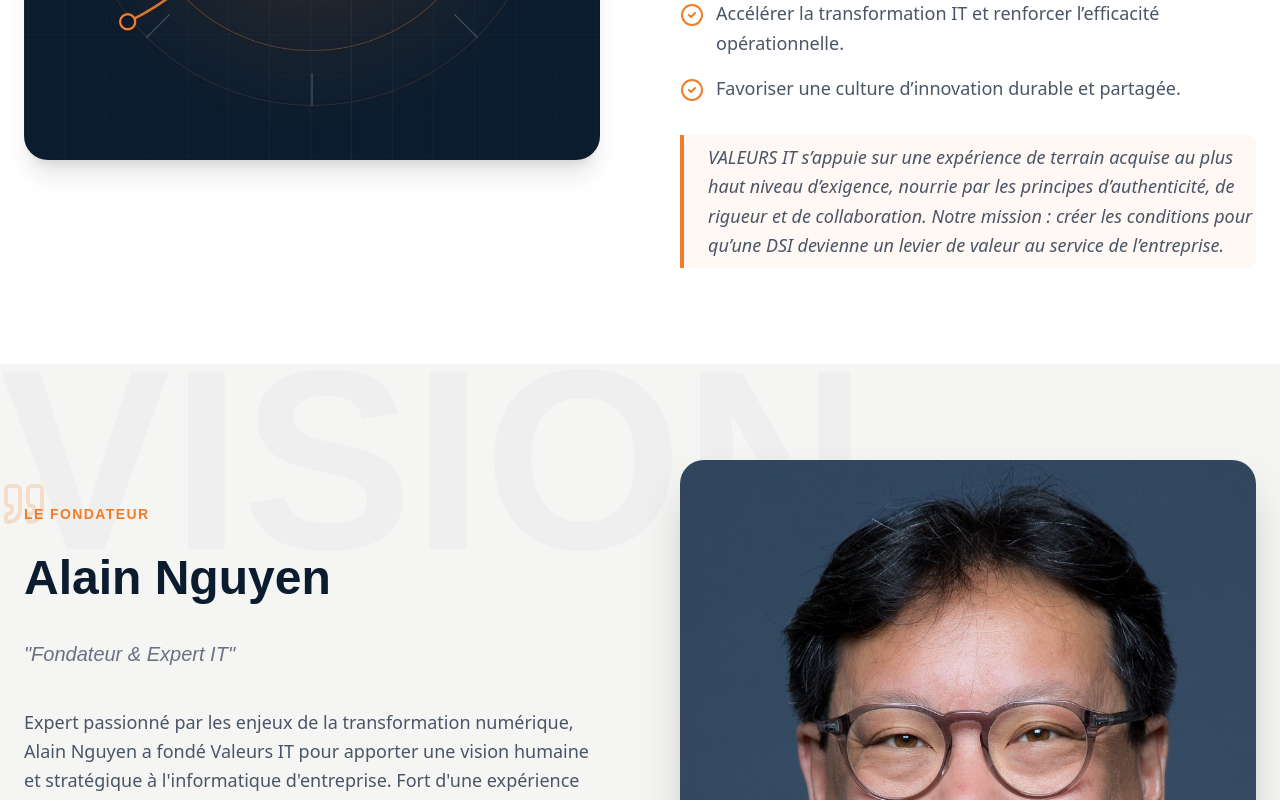
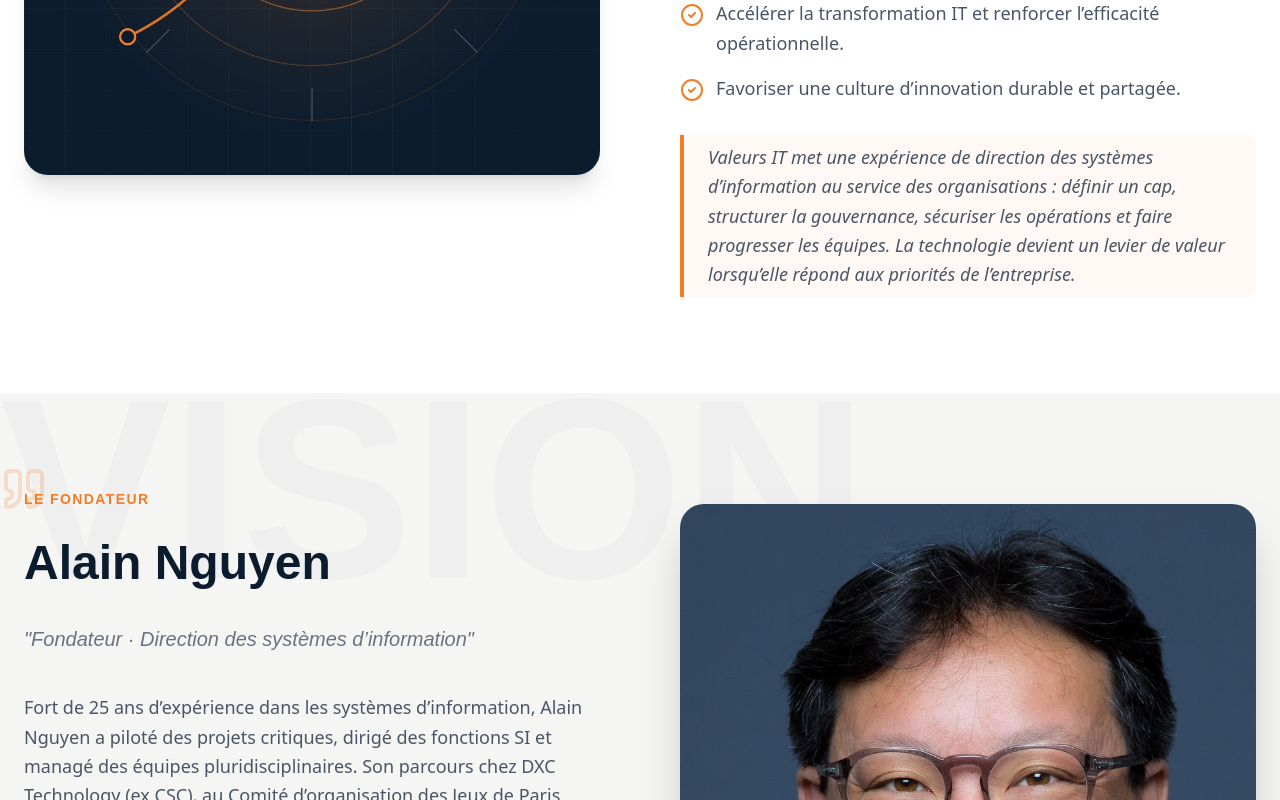
Before and after one commit to anguyen-valeursit/site-valeurs-it, a React (Vite) app: page / in a window 1280 px wide. Shown: the part 1440-2240 px from the top of the page. Built offline with nearby package versions, Linux system fonts and the light colour scheme; no server answers; the database is empty.

Commit message:
Refine site positioning and editorial content

```diff
--- a/src/constants.ts
+++ b/src/constants.ts
@@ -3,8 +3,9 @@ export const SITE_CONTENT = {
     name: "Valeurs IT",
     logo: "/logo-valeurs-it.png", // Logo Valeurs IT — servi depuis public/
     tagline: "Conseiller. Transformer. Innover.",
-    history: "Née de l’expérience unique des Jeux de Paris 2024, Valeurs IT accompagne les entreprises dans la transformation et la valorisation de leurs systèmes d’information. Notre conviction : la technologie n’a de sens que lorsqu’elle sert la vision, la performance collective et les valeurs humaines de l’organisation.",
-    mission: "VALEURS IT s’appuie sur une expérience de terrain acquise au plus haut niveau d’exigence, nourrie par les principes d’authenticité, de rigueur et de collaboration. Notre mission : créer les conditions pour qu’une DSI devienne un levier de valeur au service de l’entreprise.",
+    history: "Valeurs IT accompagne les organisations dans la définition et la mise en œuvre de leur stratégie SI. L’expérience acquise dans des contextes exigeants, notamment à Paris 2024, nourrit une approche multisectorielle : relier les choix technologiques aux enjeux métiers, à la performance collective et à la continuité d’activité.",
+    sectors: ["Sport", "Événementiel", "Services numériques", "Banque", "Distribution", "Télécommunications"],
+    mission: "Valeurs IT met une expérience de direction des systèmes d’information au service des organisations : définir un cap, structurer la gouvernance, sécuriser les opérations et faire progresser les équipes. La technologie devient un levier de valeur lorsqu’elle répond aux priorités de l’entreprise.",
     interventionPoints: [
       "Clarifier la stratégie numérique et aligner la technologie sur les enjeux métier.",
       "Accélérer la transformation IT et renforcer l’efficacité opérationnelle.",
@@ -13,8 +14,8 @@ export const SITE_CONTENT = {
   },
   bio: {
     name: "Alain Nguyen",
-    title: "Fondateur & Expert IT",
-    description: "Expert passionné par les enjeux de la transformation numérique, Alain Nguyen a fondé Valeurs IT pour apporter une vision humaine et stratégique à l'informatique d'entreprise. Fort d'une expérience solide dans le secteur, il accompagne ses clients avec une approche pragmatique et orientée résultats.",
+    title: "Fondateur · Direction des systèmes d’information",
+    description: "Fort de 25 ans d’expérience dans les systèmes d’information, Alain Nguyen a piloté des projets critiques, dirigé des fonctions SI et managé des équipes pluridisciplinaires. Son parcours chez DXC Technology (ex CSC), au Comité d’organisation des Jeux de Paris 2024 et au Groupe Luminess lui a permis d’exercer l’ensemble des responsabilités d’une direction SI : stratégie, budget, opérations, transformation, cybersécurité, partenaires et management. Il accompagne aujourd’hui les organisations avec une approche pragmatique, collective et orientée résultats.",
   },
   services: [
     {
@@ -29,7 +30,7 @@ export const SITE_CONTENT = {
     },
     {
       title: "Expertise IT",
-      description: "Audit, analyse des réponses à appel d'offres, accompagnement dans la mise en oeuvre de solutions technologiques",
+      description: "Audit du SI, gouvernance, gestion des risques et accompagnement de la cybersécurité et des transformations technologiques.",
       icon: "ShieldCheck"
     },
     {
@@ -44,176 +45,62 @@ export const SITE_CONTENT = {
     charter: "https://drive.google.com/file/d/1LLOfzW5wRMKHUagrfXTABpX1d5h9yzNe/view?usp=drive_link"
   },
   news: [
-    {
-      id: "paris-2024",
-      title: "Les Jeux de Paris 2024, une expérience unique",
-      excerpt: "Partage d'expérience sur la vision stratégique, l'authenticité, les liens, l'exigence et la résilience, illustrant des moments inoubliables et inspirants.",
-      date: "Octobre 2024",
-      category: "Expérience",
-      image: "/cover-paris-2024.jpg",
-      link: "https://www.linkedin.com/pulse/les-jeux-de-paris-2024-une-exp%C3%A9rience-unique-viet-hung-alain-nguyen-volze"
-    },
-    {
-      id: "souverainete-numerique",
-      title: "Souveraineté Numérique : Pourquoi il est temps d'agir",
-      excerpt: "Analyse de la dépendance technologique et de l'importance de l'autonomie stratégique, avec 5 pistes concrètes pour reprendre le contrôle de son écosystème numérique.",
-      date: "Janvier 2026",
-      category: "Stratégie",
-      image: "/cover-souverainete-numerique.jpg",
-      link: "https://www.linkedin.com/pulse/souverainet%C3%A9-num%C3%A9rique-pourquoi-il-est-temps-dagir-et-nguyen-qe5ce"
-    },
-    {
-      id: "it-preneur",
-      title: "Trajectoire ITPreneur : Le nouveau leadership numérique",
-      excerpt: "Membre actif de la communauté Atout DSI, Alain Nguyen explore la posture de l'ITPreneur : un leadership stratégique, fédérateur et entrepreneurial pour maximiser l'impact du numérique.",
-      date: "Mars 2026",
-      category: "Communauté",
-      image: "/cover-it-preneur.jpg",
-      link: "https://www.atout-dsi.com/ressources/trajectoire-itpreneur/"
-    },
-    {
-      id: "dsi-business-partner",
-      title: "DSI : Pourquoi le rôle de \"Business Partner\" est déjà mort (et ce qui va le remplacer)",
-      excerpt: "Pendant trop longtemps, le succès d’un DSI s’est mesuré à une seule métrique : « est-ce que les PC fonctionnent ? ». Mais dans une économie numérique, cette posture est devenue un anachronisme dangereux.",
-      date: "Avril 2026",
-      category: "Stratégie",
-      image: "https://images.unsplash.com/photo-1552664730-d307ca884978?auto=format&fit=crop&q=80&w=2070",
-      content: `
-# DSI : Pourquoi le rôle de "Business Partner" est déjà mort (et ce qui va le remplacer)
+    { id: "paris-2024", title: "Paris 2024 : une feuille de route technologique au service des opérations", excerpt: "Une feuille de route technologique au regard des enjeux opérationnels des grandes organisations sportives, construite avec les directions Revenu, Digital, Opérations, DAF et RH. Retour d’expérience sur la préparation et la résilience.", date: "Octobre 2024", category: "Sport & événementiel", image: "/cover-paris-2024.jpg", link: "https://www.linkedin.com/pulse/les-jeux-de-paris-2024-une-exp%C3%A9rience-unique-viet-hung-alain-nguyen-volze" },
+    { id: "souverainete-numerique", title: "Souveraineté numérique : maîtriser ses dépendances technologiques", excerpt: "Repères pour renforcer la résilience, comprendre les dépendances de son écosystème numérique et préserver sa capacité de décision.", date: "Janvier 2026", category: "Stratégie & cybersécurité", image: "/cover-souverainete-numerique.jpg", link: "https://www.linkedin.com/pulse/souverainet%C3%A9-num%C3%A9rique-pourquoi-il-est-temps-dagir-et-nguyen-qe5ce" },
+    { id: "it-preneur", title: "ITPreneur : un leadership numérique orienté valeur", excerpt: "Une réflexion issue de la communauté Atout DSI sur la posture du dirigeant IT : relier stratégie, initiative et création de valeur avec les métiers.", date: "Mars 2026", category: "Leadership", image: "/cover-it-preneur.jpg", link: "https://www.atout-dsi.com/ressources/trajectoire-itpreneur/" },
+    { id: "transformation-equipes", title: "Transformation IT : comment faire équipe quand tout change", excerpt: "Un retour d’expérience de Paris 2024, confronté à la réalité d’une direction IT en transformation, fait ressortir trois leviers : donner du sens, préparer l’action et construire la confiance.", category: "Leadership & transformation", image: "/cover-paris-2024.jpg", content: `
+J’ai encore parlé des Jeux. Mais cette fois, il ne s’agissait pas de parler des Jeux.
 
+Récemment, j’intervenais au séminaire d’une direction IT en pleine transformation. Deux équipes à réunir, une organisation à installer, de nouvelles méthodes à partager et, surtout, un collectif à construire autour d’une ambition commune.
 
-&nbsp;
+La question posée était simple : **comment faire équipe quand tout change, tout en continuant à délivrer ?** L’expérience de Paris 2024 m’a conduit à partager trois enseignements. Ils ne constituent pas une recette universelle ; ils donnent des repères à adapter à chaque organisation.
 
+## 1. Donner du sens : créer l’alignement autour d’une ambition commune
 
-## 1. Introduction : Le syndrome du "garant technique"
+En mars 2020, à Lausanne, nous avons écrit collectivement la raison d’être de notre DSI. Cette phrase nous a accompagnés pendant quatre ans, jusque dans nos recrutements.
 
-Pendant trop longtemps, le succès d’un DSI s’est mesuré à une seule métrique, presque humiliante : « est-ce que les PC fonctionnent ? ». Cantonné au rôle de gardien du temple technique, de la sécurité et de la conformité, le DSI était perçu comme un centre de coûts nécessaire, un prestataire interne sollicité au dernier moment pour "rendre possible" des décisions déjà actées ailleurs.
+Faire équipe ne signifie pas penser pareil. Les personnes n’ont pas besoin d’avoir les mêmes réflexes ou les mêmes opinions pour travailler ensemble. Elles doivent comprendre ce qu’elles cherchent à accomplir et comment leur contribution s’inscrit dans cet objectif.
 
-Mais dans une économie où l'entreprise est numérique, cette posture de retrait est devenue un anachronisme dangereux. Se contenter d'être un "partenaire" signifie rester à la remorque du business. La véritable question pour le décideur technologique d'aujourd'hui n'est plus la continuité de service, mais la légitimité stratégique : êtes-vous capable de reprendre votre souveraineté numérique et de provoquer des bascules au sein du COMEX ?
+## 2. Préparer l’action : faire de l’excellence opérationnelle une discipline collective
 
+Aux Jeux, la date ne pouvait pas être déplacée. Il fallait arbitrer et simplifier : distinguer l’obligatoire du nécessaire, de l’optionnel et de l’obsolète. Cette discipline aide les équipes à concentrer leurs efforts sur ce qui doit réellement fonctionner.
 
-&nbsp;
+Il fallait aussi répéter. Tester les systèmes et leurs intégrations, bien sûr, mais également les organisations et les décisions : qui décide, qui agit, qui prend le relais en cas d’imprévu ? L’excellence opérationnelle ne se décrète pas. Elle se prépare collectivement.
 
+## 3. Construire la confiance : donner aux équipes les moyens d’agir
 
-## 2. L’émergence de l'ITPreneur : Plus qu’un titre, une reconquête de souveraineté
+Nous avons fait évoluer la DSI d’une logique de guichet vers une posture de partenaire des métiers. Cela suppose de comprendre leurs enjeux, de questionner les besoins et de construire les solutions avec eux.
 
-Le concept d'ITPreneur marque une rupture brutale avec le passé. Fusion de l'Entrepreneur et de l'expert IT, il définit un leader qui ne se contente plus d'accompagner, mais qui active, défriche et oriente. Là où le Business Partner attend d'être sollicité pour traduire un besoin, l'ITPreneur agit comme un intrapreneur responsable de la création de valeur durable.
+La confiance se construit aussi en donnant aux équipes les moyens de décider au plus près du terrain. Former, responsabiliser et accepter le droit à l’erreur ne signifie pas renoncer à l’exigence : l’objectif reste partagé, et chacun peut contribuer à l’atteindre.
 
-> **Une posture de co-responsabilité**
-> L'ITPreneur ne fournit pas de la technologie ; il livre de la performance économique.
->
-> &nbsp;
->
-> **Un leadership qui défriche**
-> Il identifie les opportunités avant les métiers et prend des risques calculés pour donner un coup d'avance à l'organisation.
->
-> &nbsp;
->
-> **Un moteur d'agilité**
-> Il n'est plus au service de la stratégie, il en est l'un des architectes fondamentaux.
+## Passer du témoignage à l’action
 
-La vision Atout DSI : « Hier, garant du bon fonctionnement et de l’évolution des moyens informatiques. Aujourd’hui, moteur d’innovation et d’agilité d’entreprise, créateur de valeur durable. »
+L’après-midi, huit groupes ont identifié les irritants entre l’IT et les métiers, partagé leurs difficultés et formulé des engagements concrets. Le retour d’expérience a pris de la valeur au moment où les participants ont pu le traduire dans leur propre contexte.
 
+Une transformation ne réussit pas seulement parce qu’une organisation est définie ou que des méthodes sont en place. Elle réussit lorsque les équipes comprennent où elles vont, se font confiance et savent agir ensemble.
 
-&nbsp;
+**Trois repères pour une transformation IT :** donner un cap que les équipes peuvent s’approprier ; répéter les décisions et les relais autant que les tests techniques ; associer les métiers et responsabiliser les équipes au plus près du terrain.
+      ` },
+    { id: "dsi-business-partner", title: "Le DSI, partenaire des métiers et acteur de la transformation", excerpt: "La continuité de service reste un socle. La contribution du DSI s’étend aussi à la stratégie, à l’évolution des processus et aux transformations qui mobilisent l’ensemble de l’entreprise.", date: "Avril 2026", category: "Stratégie", image: "https://images.unsplash.com/photo-1552664730-d307ca884978?auto=format&fit=crop&q=80&w=2070", content: `
+## De la continuité à la contribution stratégique
 
+La disponibilité des services, la sécurité et la qualité du support restent des responsabilités centrales de la direction des systèmes d’information. Elles construisent la confiance nécessaire pour que les métiers puissent s’appuyer sur le numérique.
 
-## 3. La Lettre de Mission vs La Fiche de Poste : Négocier son mandat stratégique
+Mais le rôle du DSI ne s’arrête pas au bon fonctionnement des outils. Dans une organisation où les processus, les données et l’expérience client dépendent du numérique, la direction SI contribue aussi aux choix de transformation et à leur mise en œuvre.
 
-Pour s'extraire de l'exécution pure, l'ITPreneur doit troquer sa fiche de poste contre une Lettre de Mission. La différence est existentielle : la fiche de poste décrit ce que vous faites (obligations RH), tandis que la lettre de mission définit l'impact que vous développez pour la stratégie.
+## Travailler avec les métiers, dès la définition du besoin
 
-> **Protéger son périmètre**
-> Sans lettre de mission, le DSI s'expose aux "injonctions paradoxales" et aux "missions implicites" qui fragmentent son action. Elle clarifie les zones grises et définit les engagements réciproques avec la DG.
->
-> &nbsp;
->
-> **Temporalité stratégique**
-> Contrairement à la fiche de poste structurelle et figée, la lettre de mission est un outil de pilotage limité (12 à 24 mois), révisable selon les urgences business.
->
-> &nbsp;
->
-> **Les trois axes de pouvoir**
-> Elle permet de structurer la réflexion, de formuler une ambition claire et d'influer directement sur les leviers de croissance.
+Être partenaire des métiers suppose d’en comprendre les objectifs, les contraintes opérationnelles et les indicateurs de réussite. Le DSI apporte une lecture des possibilités technologiques, des risques, des dépendances et des coûts complets. Les décisions se construisent avec les responsables métiers, qui restent propriétaires de leurs priorités et de leurs processus.
 
-**Conseil exécutif** : Ce mandat doit se négocier dès le processus d'embauche ou lors des 100 premiers jours via un "rapport d'étonnement". C'est l'unique fenêtre pour poser vos conditions de succès : accès à l'information stratégique, autonomie budgétaire (le droit d'expérimenter) et gouvernance directe.
+Cette coopération permet de formuler les besoins plus tôt, d’arbitrer les investissements et de concevoir des solutions adaptées aux usages. Elle évite de réduire la discussion à une demande d’outil ou à une réponse technique.
 
+## Faire converger stratégie et exécution
 
-&nbsp;
+Pour tenir cette place, la DSI doit associer feuille de route, gouvernance et qualité d’exécution. Elle clarifie les priorités, rend visibles les arbitrages, suit les résultats et ajuste les trajectoires lorsque le contexte évolue.
 
+La cybersécurité, la maîtrise des données, la résilience et l’accompagnement du changement traversent ces décisions. Elles doivent être intégrées dès la conception des projets, en lien avec les métiers et les fonctions concernées.
 
-## 4. Parler le "Business" pour activer son Soft Power
-
-Le paradoxe du DG est qu'il est souvent brillant mais émotionnellement influençable par le "dernier entré dans son bureau". Pour séduire une Direction Générale, il faut parfois cesser de prononcer le mot "IT" et investir le terrain de la psychologie et du marché.
-
-> **Le Soft Power par l'influence externe**
-> Comme l'enseignant-chercheur qui n'existe que s'il publie, l'ITPreneur doit rayonner hors de l'entreprise. Votre reconnaissance dans des cercles externes ou la publication d'articles attire l'œil du DG et renforce votre crédit interne.
->
-> &nbsp;
->
-> **L'IA comme champ de bataille**
-> Ne présentez pas l'IA comme un projet technique, mais comme un levier de productivité immédiat. Sans ITPreneur, l'IA devient un cauchemar de Shadow IT ; avec vous, elle devient un avantage concurrentiel tangible.
->
-> &nbsp;
->
-> **La stratégie "Océan Bleu"**
-> Apportez des solutions à des problèmes non identifiés par les métiers. Anticiper une baisse démographique (éducation) ou un goulot d'étranglement logistique grâce à la data vous place instantanément au niveau du CEO.
-
-
-&nbsp;
-
-
-## 5. Le Paradoxe du DSI : Être "aussi complet qu'un CEO" sans capturer le pouvoir
-
-Le DSI moderne doit posséder une culture transverse totale : finance, RH, marketing. Marc-Henri Desportes souligne que pour structurer une roadmap, le DSI doit désormais raisonner exactement comme un Directeur Général.
-
-> **Mettre son ego entre parenthèses**
-> La réussite de l'ITPreneur réside dans sa capacité à "faire parler les autres". Il doit amener les métiers à formuler leurs besoins sans jamais décider à leur place.
->
-> &nbsp;
->
-> **Clarifier les zones grises**
-> Sa valeur ajoutée est d'apporter de la méthode et de la structure là où l'organisation est floue. En outillant un processus, il oblige l'entreprise à trancher ses incohérences.
->
-> &nbsp;
->
-> **Un leadership de service**
-> Il doit être au cœur de tous les sujets stratégiques, mais accepter d'effacer sa propre autorité au profit de l'intelligence collective et de l'usage métier.
-
-« Le DSI doit être presque aussi complet qu'un CEO. » — Marc-Henri Desportes, CEO d’Omnès Education.
-
-
-&nbsp;
-
-
-## 6. La Force du Collectif : La légitimité par la "syndication"
-
-L'ITPreneur ne peut pas transformer l'organisation seul. Il doit apprendre à "se syndiquer" avec le CODIR pour bâtir une puissance collaborative qui rassure la Direction Générale.
-
-> **Bâtir des alliances transverses**
-> Un DSI qui fait corps avec la Direction Marketing (sur l'expérience client) ou la DRH (sur la transformation des compétences) devient inattaquable.
->
-> &nbsp;
->
-> **Gérer les jeux politiques**
-> La transparence totale est le socle de la confiance. Parler vrai sur les difficultés opérationnelles permet d'obtenir des arbitrages sereins et d'éviter la "chasse aux sorcières" en cas d'erreur.
->
-> &nbsp;
->
-> **Le CODIR comme bouclier**
-> Une légitimité assise auprès de ses pairs est le signal le plus fort envoyé au DG. C'est la preuve que le numérique n'est plus un sujet technique, mais le ciment de l'organisation.
-
-
-&nbsp;
-
-
-## 7. Conclusion : Tracer sa trajectoire
-
-L'ITPreneur est l'architecte du changement, celui qui transforme la contrainte technologique en liberté stratégique. Il ne subit plus la trajectoire de l'entreprise, il aide à la dessiner en apportant de la méthode et de la clarté là où règne l'incertitude.
-
-**Appel à la réflexion** : Si vous examinez votre feuille de route pour les 18 prochains mois, quel switch majeur allez-vous provoquer pour impacter directement la performance économique de votre organisation ?
-
-La transformation commence par un choix : celui de ne plus être un simple fournisseur, mais un acteur à part entière de la stratégie. Quel sera votre premier pas, votre première alliance ou votre premier choix novateur ? Votre trajectoire d'ITPreneur commence aujourd'hui.
-      `
-    }
+Le DSI est ainsi à la fois garant d’un socle fiable et acteur des évolutions de l’entreprise. Sa contribution se mesure à sa capacité à rapprocher les enjeux métiers et technologiques, à faire travailler les équipes ensemble et à produire des résultats durables.
+      ` }
   ]
 };
```
